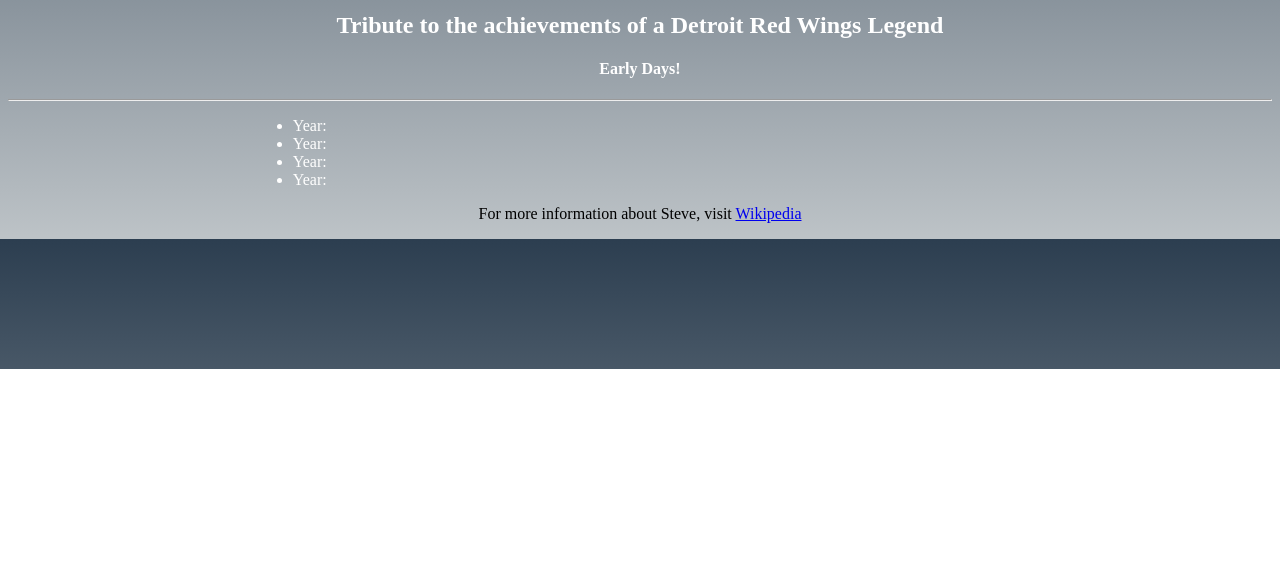
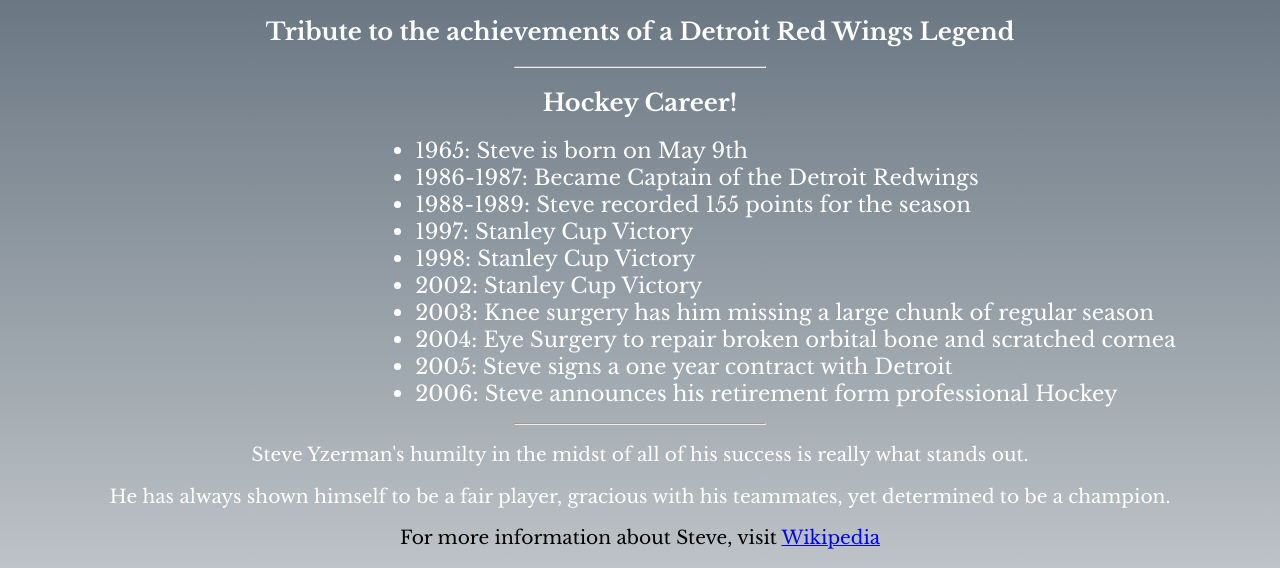
Before and after one commit to lax0248917/100DOC_Tribute_Page, a plain HTML site: page index.html in a window 1280 px wide. Shown: the part 431-999 px from the top of the page. Before the commit the page ends 800 px from the top, so only its background shows below. Drawn offline with nearby package versions, Linux system fonts and the light colour scheme.

Commit message:
:rocket:version 1.0.0

```diff
--- a/index.html
+++ b/index.html
@@ -6,6 +6,7 @@
   <meta name="viewport" content="width=device-width, initial-scale=1.0">
   <title>Tribute Page</title>
   <link rel="stylesheet" type="text/css" href="styles.css">
+  <link href="https://fonts.googleapis.com/css2?family=Libre+Baskerville:wght@400;700&display=swap" rel="stylesheet">
 </head>
 
 <body>
@@ -22,18 +23,30 @@
     <div id="tribute-info">
       <h2>Tribute to the achievements of a Detroit Red Wings Legend</h2>
       <div id="content">
-        <h4>Early Days!</h4>
         <hr>
+        <h2>Hockey Career!</h2>
         <ul>
-          <li>Year:</li>
-          <li>Year:</li>
-          <li>Year:</li>
-          <li>Year:</li>
+          <li>1965: Steve is born on May 9th </li>
+          <li>1986-1987: Became Captain of the Detroit Redwings </li>
+          <li>1988-1989: Steve recorded 155 points for the season</li>
+          <li>1997: Stanley Cup Victory</li>
+          <li>1998: Stanley Cup Victory</li>
+          <li>2002: Stanley Cup Victory</li>
+          <li>2003: Knee surgery has him missing a large chunk of regular season</li>
+          <li>2004: Eye Surgery to repair broken orbital bone and scratched cornea</li>
+          <li>2005: Steve signs a one year contract with Detroit</li>
+          <li>2006: Steve announces his retirement form professional Hockey</li>
         </ul>
+        <hr>
+        <div>
+          <p>Steve Yzerman's humilty in the midst of all of his success is really what stands out.</p>
+          <p>He has always shown himself to be a fair player, gracious with his teammates, yet determined to be a
+            champion.</p>
+        </div>
       </div>
     </div>
     <div id="wiki-link">
-      <p>
+      <p id="closing">
         For more information about Steve, visit <a id="tribute-link" href="https://en.wikipedia.org/wiki/Steve_Yzerman"
           target="_blank">Wikipedia</a>
       </p>
--- a/styles.css
+++ b/styles.css
@@ -5,6 +5,8 @@ body {
   /* Chrome 10-25, Safari 5.1-6 */
   background: linear-gradient(to bottom, #2c3e50, #bdc3c7);
   /* W3C, IE 10+/ Edge, Firefox 16+, Chrome 26+, Opera 12+, Safari 7+ */
+  background-repeat: no-repeat;
+  font-family: 'Libre Baskerville', serif;
 }
 
 #title {
@@ -25,17 +27,11 @@ h2 {
   margin-left: auto;
 }
 
-h4 {
-  text-align: center;
+li {
+  margin-left: 30%;
   color: white;
+  font-size: 16pt;
 }
-
-li {
-  margin-left: 20%;
-  color: white;
-}
-
-#content {}
 
 figure {
   border-radius: 10px;
@@ -59,6 +55,22 @@ img {
   max-width: 100%;
 }
 
+p {
+  text-align: center;
+  color: white;
+  font-size: 14pt;
+}
+
+#closing {
+  text-align: center;
+  color: black;
+}
+
 #wiki-link {
   text-align: center;
 }
+
+hr {
+  margin-left: 40%;
+  margin-right: 40%
+}
```
